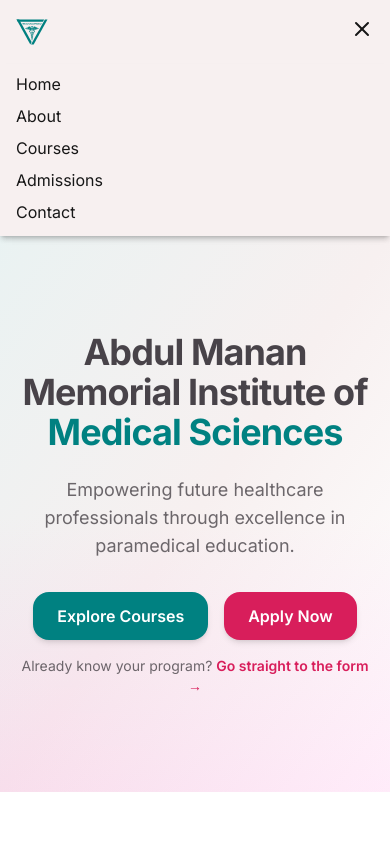
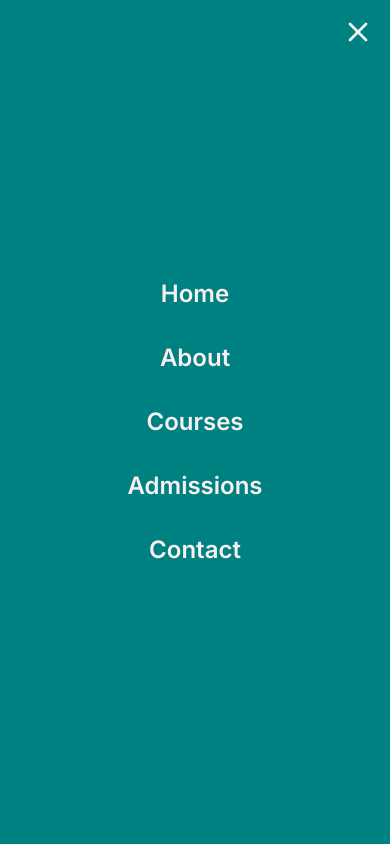
Before and after one commit to asifmanan/ammims-website, a Next.js app: page / in a window 390 px wide. Both pictures are taken after a click on the button 362 px from the left and 29 px from the top of the page. Shown: the top 844 px of the page. Built offline with nearby package versions, Linux system fonts and the light colour scheme.

Commit message:
Updates Navbar. - Creates full screen menu for small screen and mobile devices with brand-primary background.

```diff
--- a/src/components/Navbar.tsx
+++ b/src/components/Navbar.tsx
@@ -49,22 +49,28 @@ export default function Navbar() {
         </div>
       </div>
 
-      {/* Mobile Dropdown */}
+      {/* Mobile Fullscreen Menu */}
       {mobileOpen && (
-        <div className="md:hidden bg-snow shadow-md">
-          <div className="px-4 pt-2 pb-3 space-y-2">
+        <div className="fixed inset-0 bg-brand-primary z-40 flex flex-col items-center justify-center space-y-8">
+          {/* Close button in top-right */}
+          <button
+            onClick={() => setMobileOpen(false)}
+            className="absolute top-4 right-4 text-snow hover:text-snow/80"
+          >
+            <X size={32} />
+          </button>
+
           {navLinks.map((link) => (
             <Link
               key={link.href}
               href={link.href}
-                className="block text-foreground hover:text-brand-primary transition"
+              className="text-snow text-2xl font-semibold hover:text-snow/80 transition"
               onClick={() => setMobileOpen(false)}
             >
               {link.label}
             </Link>
           ))}
         </div>
-        </div>
       )}
     </nav>
   );
```
Lines whose indentation alone changed are shown as unchanged.
